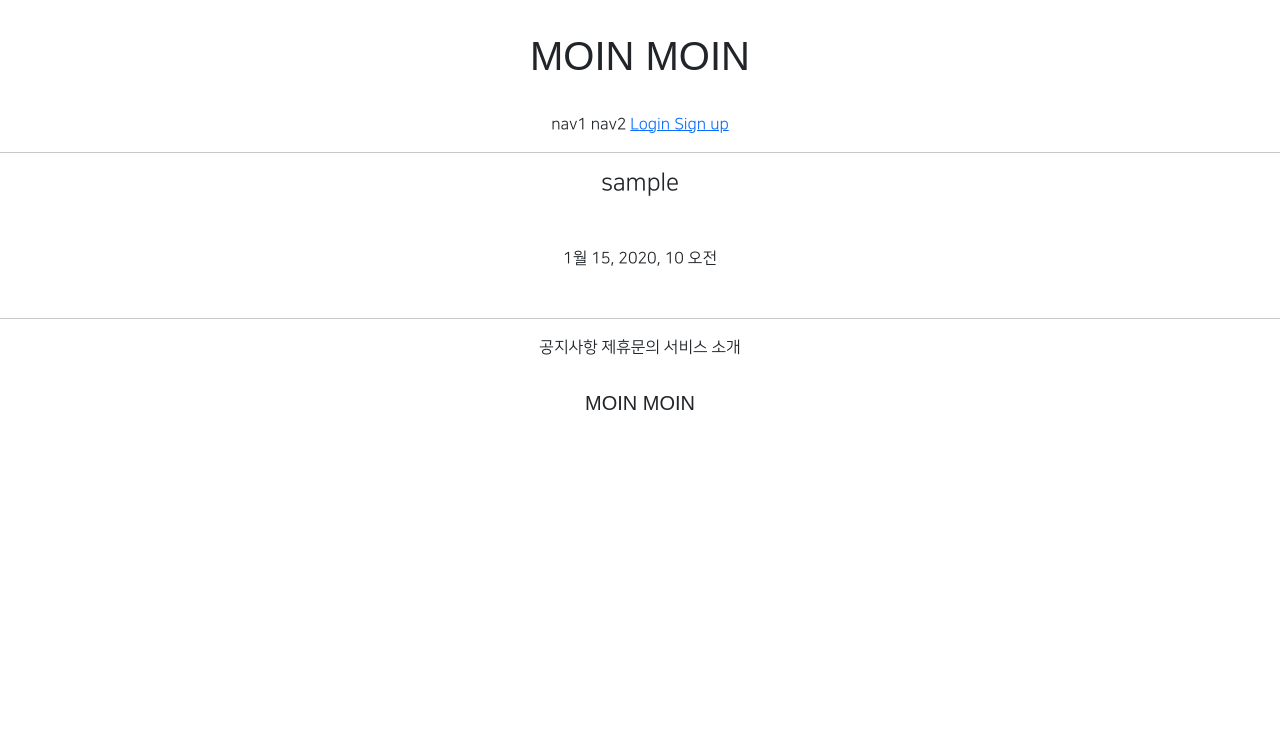
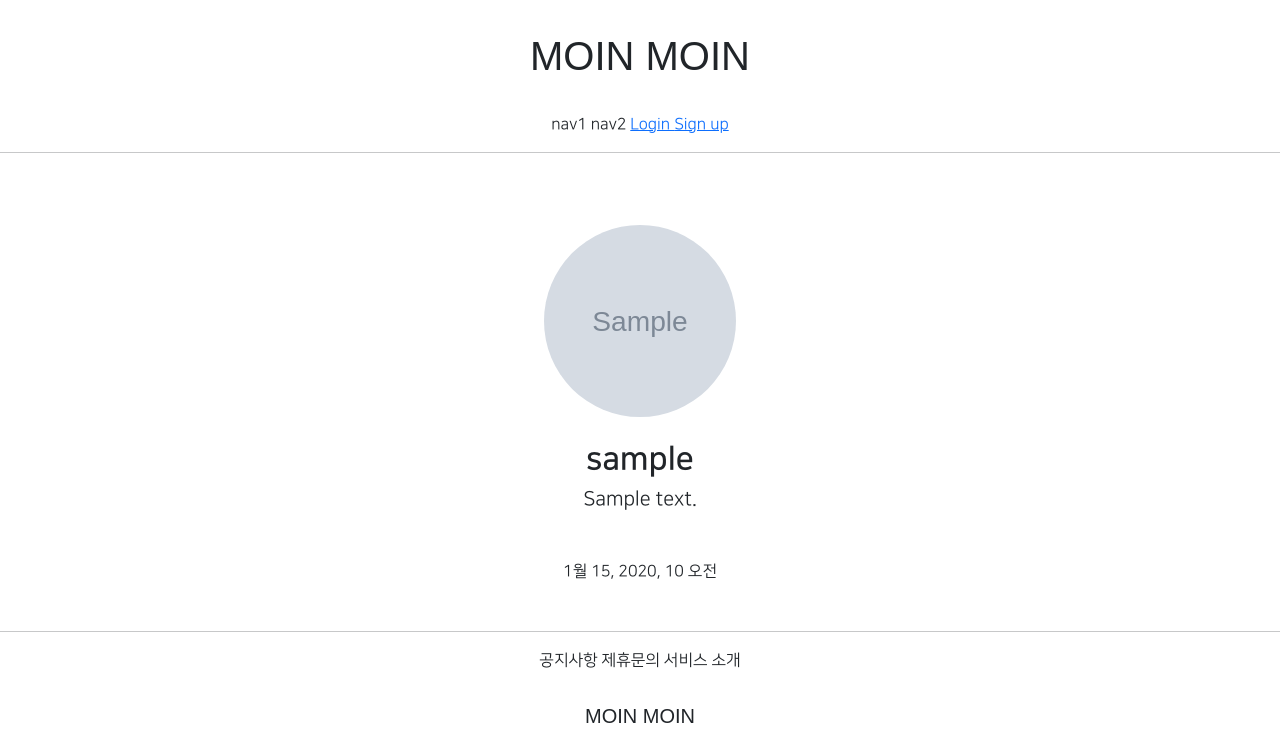
Before and after one commit to kyeongseoJ/2th-uebung, a Django app: page /accounts/detail/1 in a window 1280 px wide. Shown: the top 751 px of the page. Run offline with Django 3.2, Linux system fonts and the light colour scheme; tables that the repository leaves empty hold one stand-in row (values such as "Sample post"); grey boxes marked "Sample" are stand-in pictures; parts of the project's set-up code (start-up, migrations or seed data) failed here and were passed over; some libraries are stand-ins or nearby versions; some web fonts are replaced.

Commit message:
2th uebung_28

```diff
--- a/accountapp/templates/accountapp/detail.html
+++ b/accountapp/templates/accountapp/detail.html
@@ -3,9 +3,21 @@
 {% block content %}
 
 
-    <div class="text-center mw-500 m-auto">
-       <div>
-           <h4>{{ target_user.username }}</h4>
+   <div class="text-center mw-500 m-auto">
+       <div class="m-5">
+           {% if target_user.profile %}
+                <img src="{{ target_user.profile.image.url }}"
+                     class="profile_image m-4"
+                     alt="profile image">
+                <h2 class="NNS_B">{{ target_user.profile.nickname }}</h2>
+                <h5 >{{ target_user.profile.message }}</h5>
+           {% else %}
+           <h2 class="NNS_B">
+               <a href="{% url 'profileapp:create' %}">
+                   Create Profile
+               </a>
+           </h2>
+           {% endif %}
        </div>
         <div class="m-5">
           {{ target_user.date_joined }}
--- a/gis_1ban_01/urls.py
+++ b/gis_1ban_01/urls.py
@@ -13,6 +13,8 @@ Including another URLconf
     1. Import the include() function: from django.urls import include, path
     2. Add a URL to urlpatterns:  path('blog/', include('blog.urls'))
 """
+from django.conf import settings
+from django.conf.urls.static import static
 from django.contrib import admin
 from django.urls import path, include
 
@@ -20,4 +22,4 @@ urlpatterns = [
     path('admin/', admin.site.urls),
     path('accounts/', include('accountapp.urls')),
     path('profiles/', include('profileapp.urls')),
-]
+]+ static(settings.MEDIA_URL, document_root=settings.MEDIA_ROOT)
--- a/static/base.css
+++ b/static/base.css
@@ -21,3 +21,15 @@
     margin: 1rem 1.5rem;
 
 }
+
+
+.profile_image{
+    width: 12rem;
+    height: 12rem;
+    border-radius: 20rem;
+    object-fit: cover;
+}
+
+.NNS_B {
+    font-family: 'NanumSquareB', cursive;
+}
```
